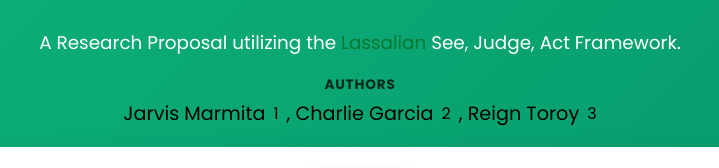
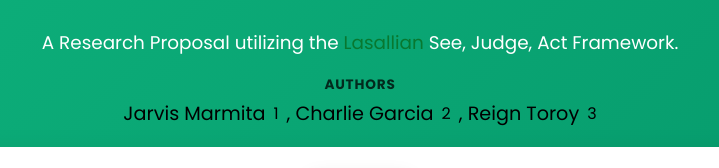
Before and after one commit to JarvisMarmita/Research, a plain HTML site: page index.html in a window 1280 px wide. Shown: the part 451-619 px from the top of the page, 280-999 px from the left. Drawn offline with nearby package versions, Linux system fonts and the light colour scheme; a web font is replaced by a local one.

```diff
--- a/index.html
+++ b/index.html
@@ -38,7 +38,7 @@
 
     <p class="Research-info">
         A Research Proposal utilizing the
-        <span class="Lassalian-word">Lassalian</span> See, Judge, Act Framework.
+        <span class="Lassalian-word">Lasallian</span> See, Judge, Act Framework.
     </p>
 
     <p class="authors--first">
```
